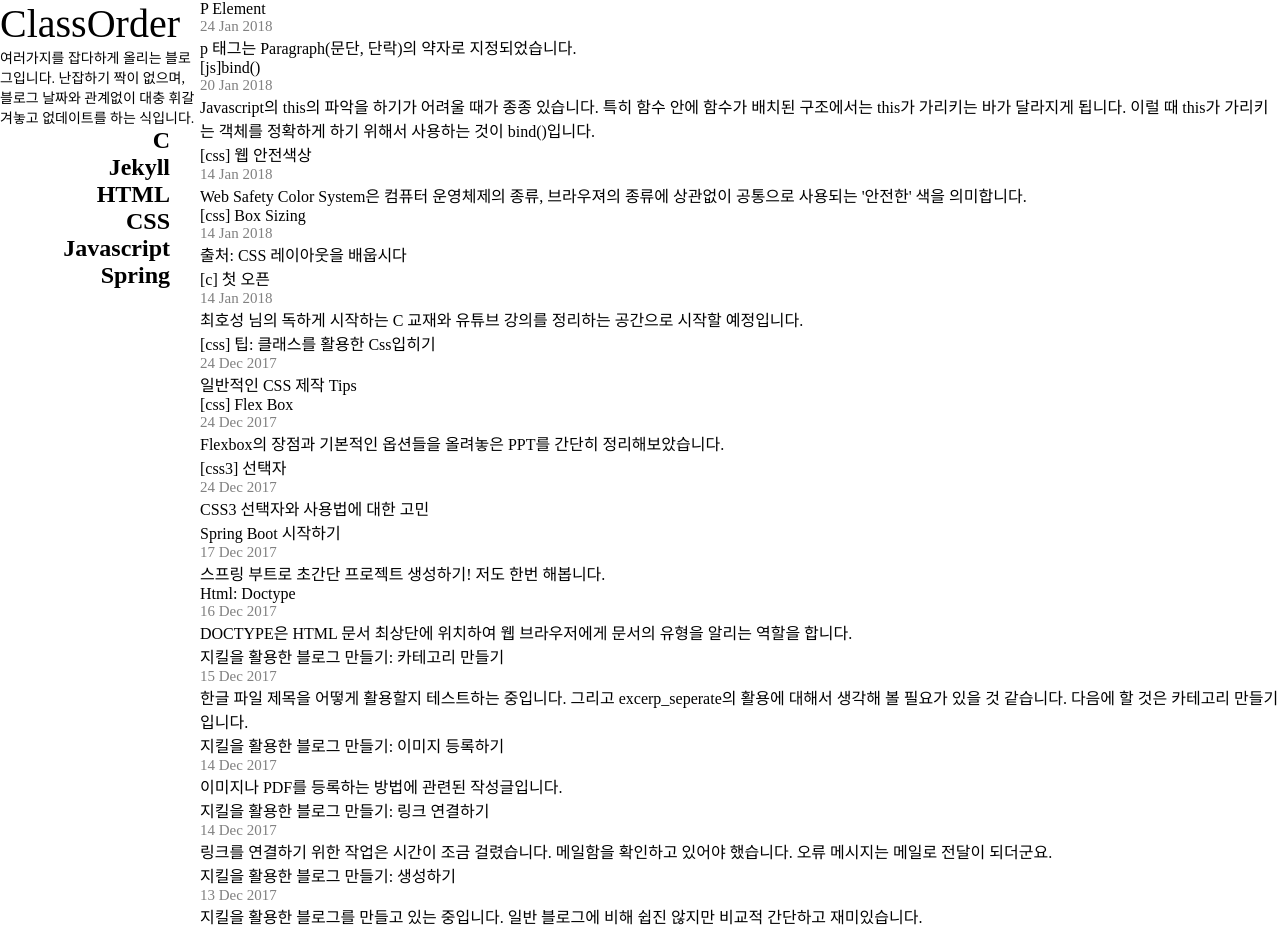
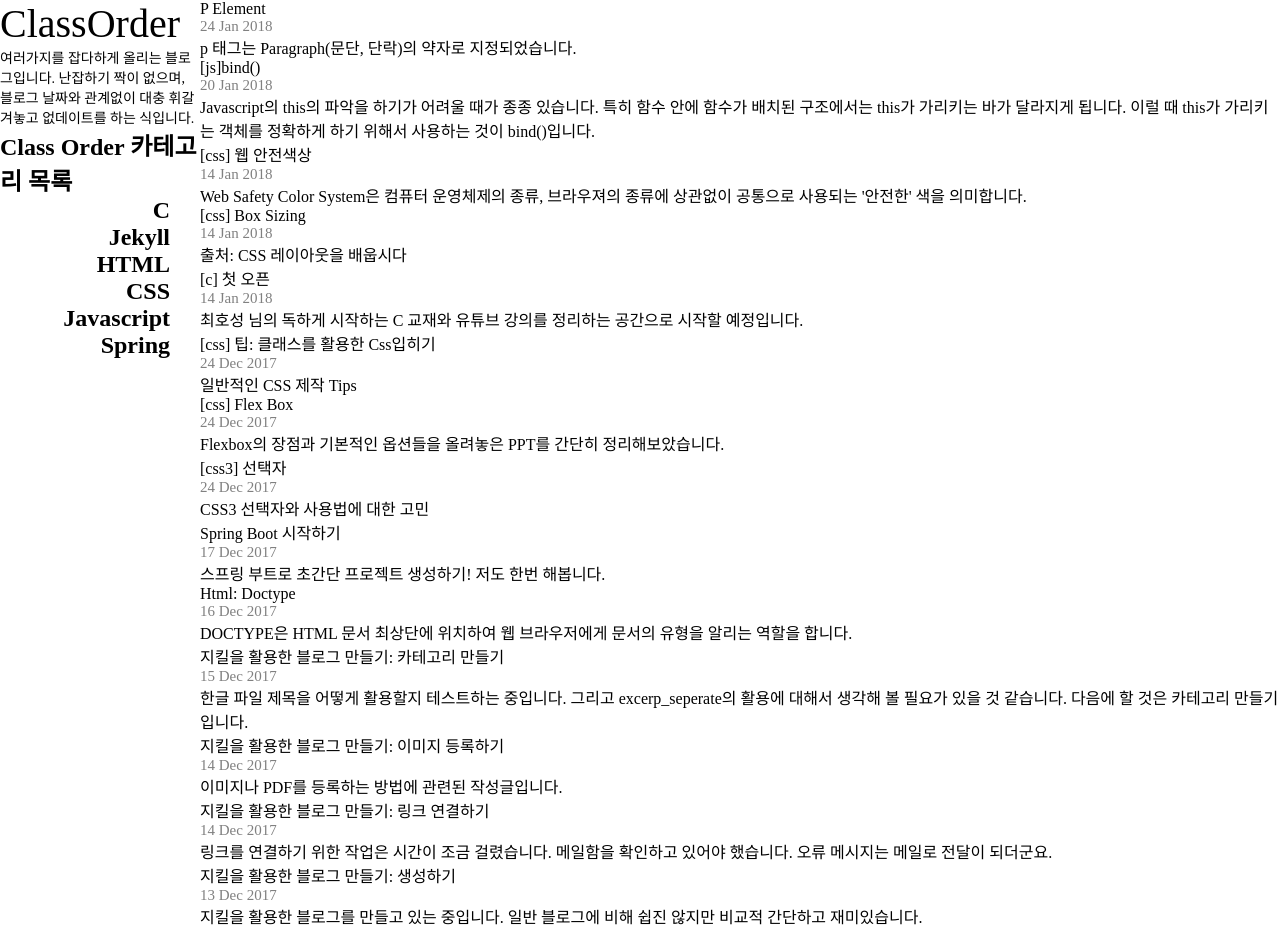
Before and after one commit to ProjectTavern/deprecated-winterguard.github.io, a Jekyll site: the page built from index.html, in a window 1280 px wide and 928 px high. Built offline with Jekyll 4.4.1, drawn with Linux system fonts in a browser that asks for light colours; nearby versions of some CDN libraries; the list of posts is cut into pages by our own code.

Commit message:
Update categories.html

```diff
--- a/_includes/categories.html
+++ b/_includes/categories.html
@@ -1,4 +1,5 @@
 <nav>
+    <h2 class="hiddenType">Class Order 카테고리 목록</h2>
     <ul class="categories">
         <li>
             <a href="https://classorder.github.io/categories/C/" title="Language C">C</a>
```
